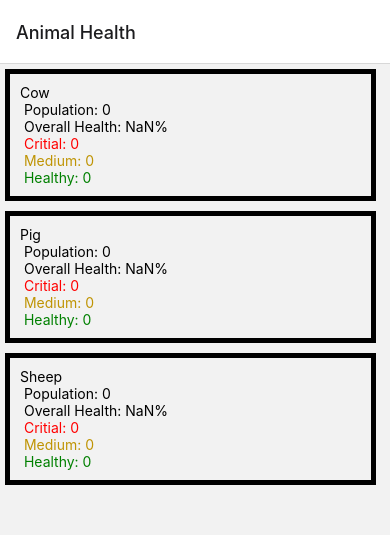
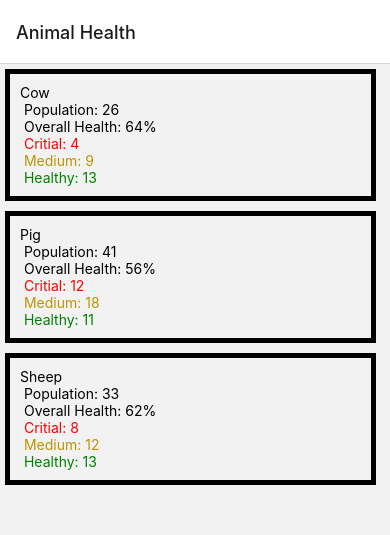
Before and after one commit to NZpatelK/Farm-Animal-Health-Care, a React Native app: screen /Animals in a window 390 px wide. Shown: the top 535 px of the page. Built offline with nearby package versions, Linux system fonts and the light colour scheme; no server answers.

Commit message:
ListAnimalScreen is Complete

```diff
--- a/AnimalNav.js
+++ b/AnimalNav.js
@@ -13,7 +13,7 @@ export default function AnimalNav() {
   return (
     <Stack.Navigator initialRouteName='Animal Health'>
         <Stack.Screen name="Animal Health" component={AnimalHealthScreen} />
-        <Stack.Screen name="Animal" component={ListAnimalScreen}/>
+        <Stack.Screen name="List of Animal" component={ListAnimalScreen} options={({ route }) => ({ title: route.params?.title ?? 'List of Animal' },{headerBackTitle: "Back"})}/>
     </Stack.Navigator>
   )
 }
--- a/screens/AnimalHealthScreen.js
+++ b/screens/AnimalHealthScreen.js
@@ -1,9 +1,7 @@
-import { StyleSheet, Text, View } from 'react-native'
+import { StyleSheet, Text, View, TouchableHighlight } from 'react-native'
 import React, { useEffect, useState } from 'react'
 import { useNavigation } from '@react-navigation/native'
-import axios from 'axios';
 import { ScrollView } from 'react-native';
-import { ANIMAL_PATH } from '@env'
 
 export default function AnimalHealthScreen() {
 
@@ -11,21 +9,9 @@ export default function AnimalHealthScreen() {
     const [animalData, setAnimalData] = useState([{}]);
     const [animalsType] = useState(["Cow", "Pig", "Sheep"]);
 
-    const [cowData, setCowData] = useState([{}]);
-    const [pigData, setPigData] = useState([{}]);
-    const [sheepData, setSheepData] = useState([{}]);
 
     useEffect(() => {
-        axios.get(ANIMAL_PATH)
-            .then(response => {
-                const getData = response.data;
-
-                setAnimalData(getData);
-
-            })
-            .catch(error => {
-                console.error(error);
-            });
+        setAnimalData(require("../data/AnimalData.json"));
     }, []);
 
     const avreageOverallHealth = (petData) => {
@@ -51,15 +37,18 @@ export default function AnimalHealthScreen() {
         });
 
         return (
-            <View style={styles.card} key={index}>
+            <TouchableHighlight key={index} onPress={() => nav.navigate('List of Animal', { title: item , fetchData })} activeOpacity={1} underlayColor="grey" style={styles.card}>
+
+                <View key={index}>
                     <Text>{item}</Text>
                     <Text> Population: {fetchData.length} </Text>
                     <Text> Overall Health: {avreageOverallHealth(fetchData).toFixed(0)}% </Text>
                     <Text style={{ color: 'red' }}> Critial: {healthCategory(fetchData, 20, 40).length}</Text>
                     <Text style={{ color: '#bf9404' }}> Medium: {healthCategory(fetchData, 41, 70).length}</Text>
                     <Text style={{ color: 'green' }}> Healthy: {healthCategory(fetchData, 71, 100).length}</Text>
+                </View>
 
-            </View>)
+            </TouchableHighlight>)
     })
 
 
--- a/screens/ListAnimalScreen.js
+++ b/screens/ListAnimalScreen.js
@@ -1,19 +1,33 @@
-import { StyleSheet, Text, View } from 'react-native'
+import { ScrollView, StyleSheet, Text, View } from 'react-native'
 import React from 'react'
+import { useRoute } from '@react-navigation/native';
 
 export default function ListAnimalScreen() {
+    const route = useRoute();
+    const animalData = route.params.fetchData;
+
+
     return (
-        <View>
-            {/* {Array.isArray(pigData) && pigData.map(animal => (
+        <ScrollView>
+            <View>
+                {Array.isArray(animalData) && animalData.map(animal => (
                     <View key={animal.id} style={styles.card}>
                         <Text>Animal Type: {animal.type}</Text>
                         <Text>Tag number: {animal.tag_number}</Text>
                         <Text>Health: {animal.health}%</Text>
                     </View>
-                ))} */}
-            <Text>ListAnimalScreen</Text>
-        </View>
+                ))}
+            </View>
+        </ScrollView>
     )
 }
 
-const styles = StyleSheet.create({})
+const styles = StyleSheet.create({
+    card: {
+        margin: 5,
+        padding: 10,
+        borderColor: "black",
+        width: "95%",
+        borderWidth: 5
+    }
+})
```
Also changed, not shown: screens/AnimalDetail.js (added). Lines whose indentation alone changed are shown as unchanged.
